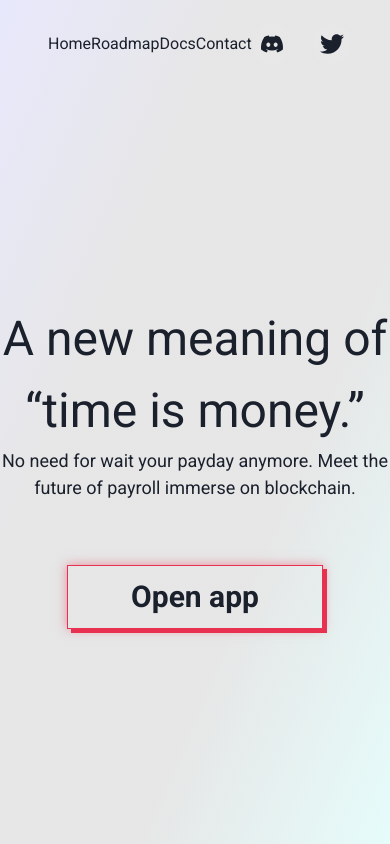
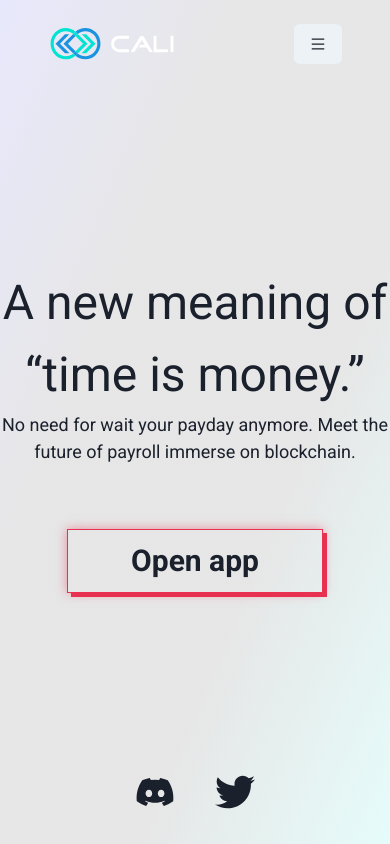
Before and after one commit to Pedrobourguignon/cali-finance, a Next.js app: page / in a window 390 px wide. Built offline with nearby package versions, Linux system fonts and the light colour scheme.

Commit message:
implement responsiveness

```diff
--- a/components/Header/Header.tsx
+++ b/components/Header/Header.tsx
@@ -1,5 +1,16 @@
-import { Flex, Icon, Img, Link } from '@chakra-ui/react'
+import {
+	Button,
+	Flex,
+	Icon,
+	Img,
+	Link,
+	Menu,
+	MenuButton,
+	MenuItem,
+	MenuList,
+} from '@chakra-ui/react'
 import { FaDiscord, FaTwitter } from 'react-icons/fa'
+import { AiOutlineClose, AiOutlineMenu } from 'react-icons/ai'
 import NextLink from 'next/link'
 export const Header = () => {
 	return (
@@ -9,7 +20,11 @@ export const Header = () => {
 					<Img src="/images/cali-logo-with-text.svg" w="32" h="8" />
 				</NextLink>
 			</Flex>
-			<Flex w="sm" justify="space-between">
+			<Flex
+				w="sm"
+				justify="space-between"
+				display={{ base: 'none', lg: 'flex' }}
+			>
 				<NextLink href="/">
 					<Link>Home</Link>
 				</NextLink>
@@ -23,7 +38,7 @@ export const Header = () => {
 					<Link>Contact</Link>
 				</NextLink>
 			</Flex>
-			<Flex>
+			<Flex display={{ base: 'none', lg: 'flex' }}>
 				<Flex
 					w="10"
 					h="10"
@@ -50,6 +65,39 @@ export const Header = () => {
 					</NextLink>
 				</Flex>
 			</Flex>
+			<Flex display={{ base: 'flex', lg: 'none' }}>
+				<Menu autoSelect={false} closeOnBlur={true}>
+					{({ isOpen }) => (
+						<>
+							<MenuButton isActive={isOpen} as={Button}>
+								{isOpen ? <AiOutlineClose /> : <AiOutlineMenu />}
+							</MenuButton>
+							<MenuList>
+								<MenuItem>
+									<NextLink href="/">
+										<Link>Home</Link>
+									</NextLink>
+								</MenuItem>
+								<MenuItem>
+									<NextLink href="/">
+										<Link>Roadmap</Link>
+									</NextLink>
+								</MenuItem>
+								<MenuItem>
+									<NextLink href="/">
+										<Link>Docs</Link>
+									</NextLink>
+								</MenuItem>
+								<MenuItem>
+									<NextLink href="/">
+										<Link>Contact</Link>
+									</NextLink>
+								</MenuItem>
+							</MenuList>
+						</>
+					)}
+				</Menu>
+			</Flex>
 		</Flex>
 	)
 }
--- a/pages/index.tsx
+++ b/pages/index.tsx
@@ -1,6 +1,8 @@
-import { Flex } from '@chakra-ui/react'
+import { Flex, Icon } from '@chakra-ui/react'
 import { PrimaryButton } from 'components/Button/PrimaryButton'
 import { Background } from 'layouts/Background/Background'
+import { FaDiscord, FaTwitter } from 'react-icons/fa'
+import NextLink from 'next/link'
 import type { NextPage } from 'next'
 
 const Home: NextPage = () => {
@@ -16,6 +18,18 @@ const Home: NextPage = () => {
 				</Flex>
 				<PrimaryButton />
 			</Flex>
+			<Flex display={{ base: 'flex', lg: 'none' }} mb="8" justify="center">
+				<Flex>
+					<NextLink href="/">
+						<Icon as={FaDiscord} boxSize="10" />
+					</NextLink>
+				</Flex>
+				<Flex ml="10">
+					<NextLink href="/">
+						<Icon as={FaTwitter} boxSize="10" />
+					</NextLink>
+				</Flex>
+			</Flex>
 		</Background>
 	)
 }
```
